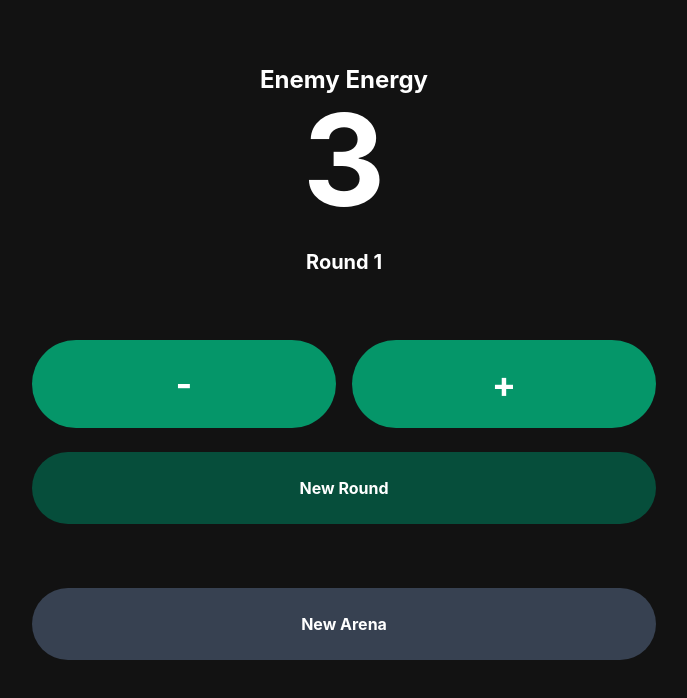
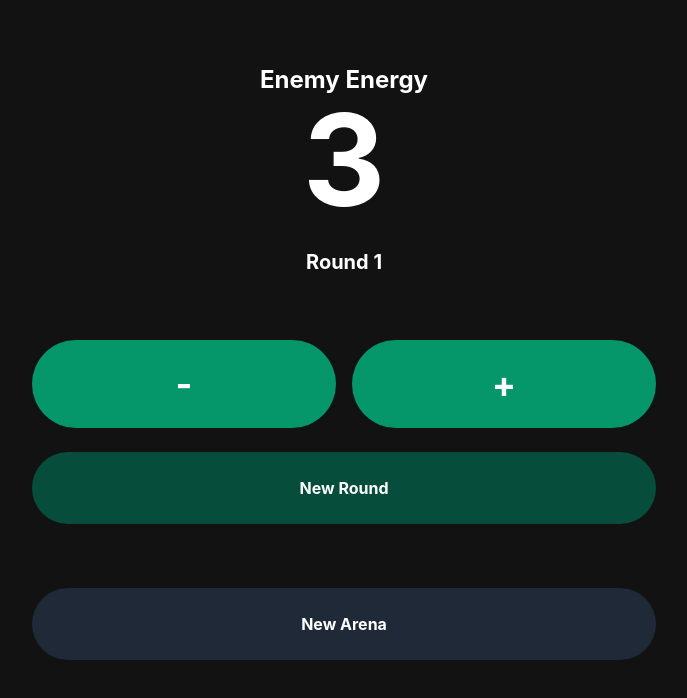
Before and after one commit to alecaserez/axie-counter-pwa, a React (Create React App) app: page / in a window 1280 px wide. Shown: the top 698 px of the page, without its empty margins (296-983 px from the left). Built offline with nearby package versions, Linux system fonts and the light colour scheme.

Commit message:
fix scale

```diff
--- a/public/index.html
+++ b/public/index.html
@@ -3,7 +3,7 @@
   <head>
     <meta charset="utf-8" />
     <link rel="icon" href="%PUBLIC_URL%/favicon.ico" />
-    <meta name="viewport" content="width=device-width, user-scalable=no" />
+    <meta name="viewport" content="width=device-width, initial-scale=1.0, maximum-scale=1.0, user-scalable=no" />
     <meta name="apple-mobile-web-app-status-bar-style" content="black-translucent">
     <meta name="theme-color" content="#000000" />
     <meta name="description" content="Web site created using create-react-app" />
--- a/src/components/Buttons.js
+++ b/src/components/Buttons.js
@@ -45,7 +45,7 @@ export default function Buttons({ count, setCount }) {
                 <div className="flex w-full">
                     <Button
                         label="New Arena"
-                        classNames="bg-gray-700 w-full"
+                        classNames="bg-gray-800 w-full"
                         onClick={handleNewArena}
                     />
                 </div>
```
